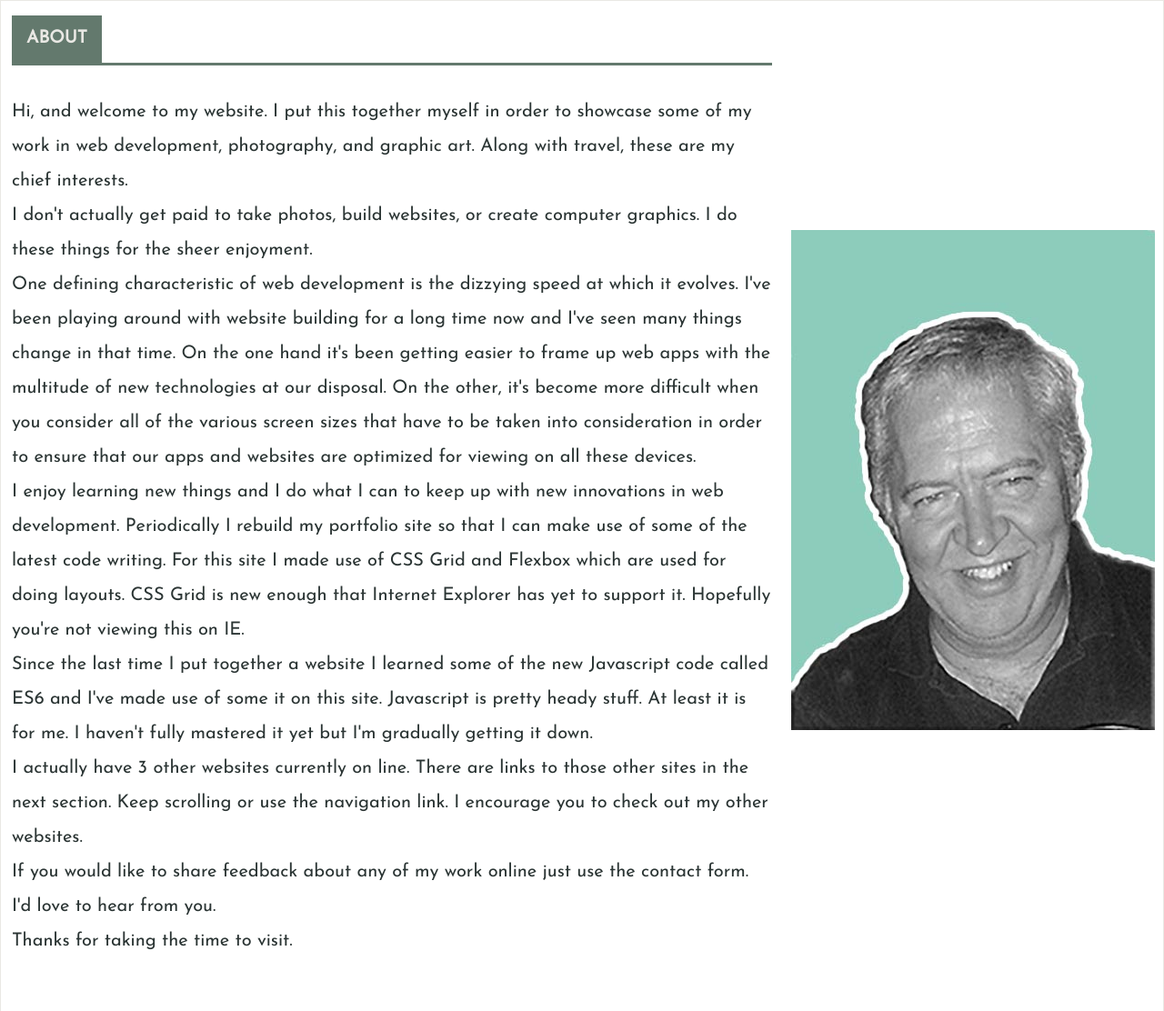
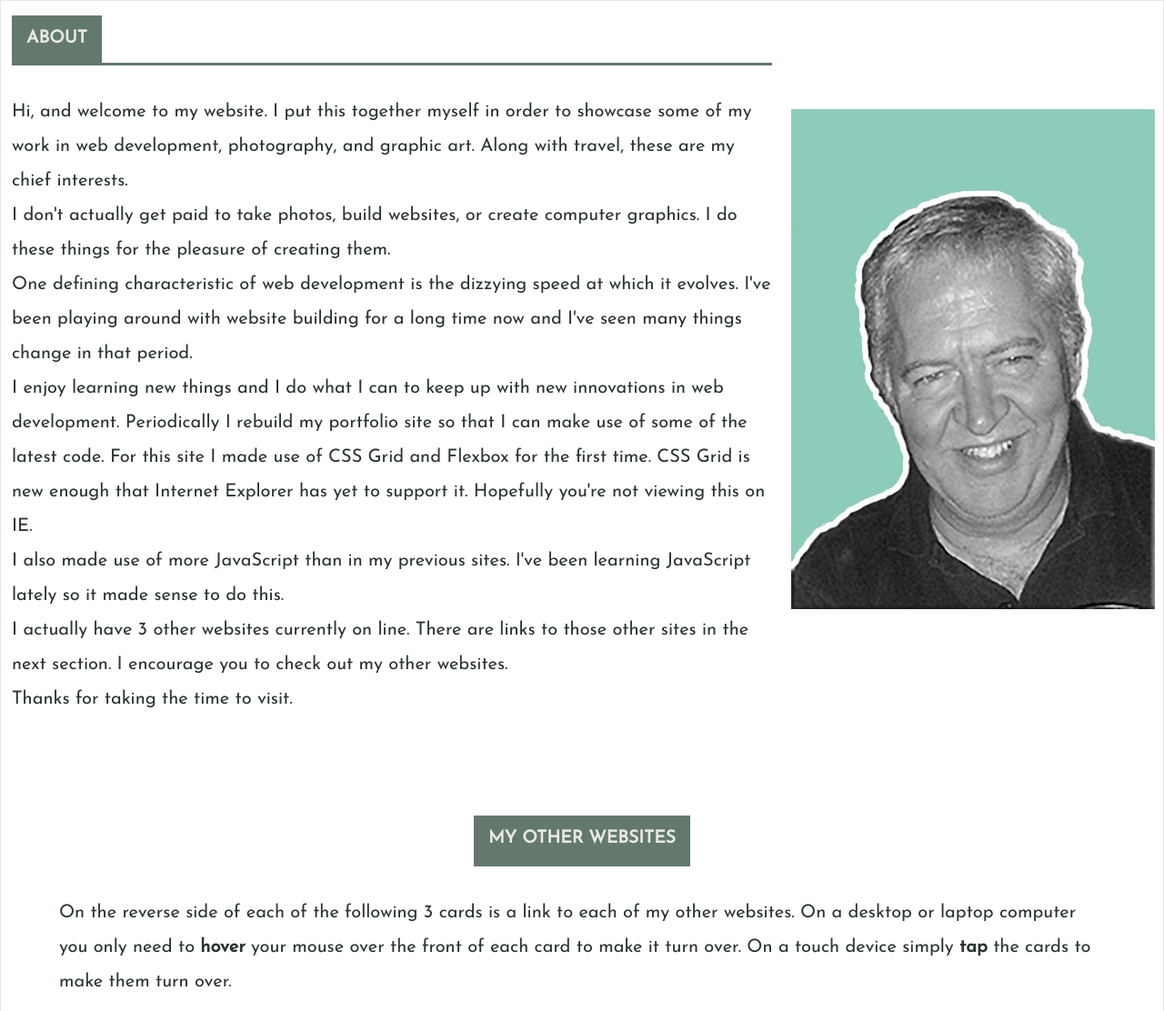
Before and after one commit to vanpixxer/portfolio18, a website: page index.html in a window 1280 px wide. Shown: the part 800-1912 px from the top of the page at 91% size. Drawn offline with Linux system fonts and the light colour scheme.

Commit message:
Made the whole app responsive for optimal viewing on small screens

```diff
--- a/index.html
+++ b/index.html
@@ -45,16 +45,12 @@
        <h2 class="about__title" ><span>ABOUT</span></h2>
 
            <p>Hi, and welcome to my website. I put this together myself in order to showcase some of my work in web development, photography, and graphic art. Along with travel, these are my chief interests.</p>
-           <p>I don't actually get paid to take photos, build websites, or create computer graphics. I do these things for the sheer enjoyment.</p>
-           <P>One defining characteristic of web development is the dizzying speed at which it evolves. I've been playing around with website building for a long time now and I've seen many things change in that time.
-           On the one hand it's been getting easier to frame up web apps with the multitude of new technologies at our disposal. On the other, it's become more difficult when you consider all of the various screen sizes that
-         have to be taken into consideration in order to ensure that our apps and websites are optimized for viewing on all these devices.</p>
-         <p>I enjoy learning new things and I do what I can to keep up with new innovations in web development. Periodically I rebuild my portfolio site so that I can make use of some of the latest code writing. For this
-         site I made use of CSS Grid and Flexbox which are used for doing layouts.  CSS Grid is new enough that Internet Explorer has yet to support it. Hopefully you're not viewing this on IE.</p>
-         <P>Since the last time I put together a website I learned some of the new Javascript code called ES6 and I've made use of some it on this site. Javascript is pretty heady stuff. At least it is for me. I haven't
-         fully mastered it yet but I'm gradually getting it down.</p>
-         <p>I actually have 3 other websites currently on line. There are links to those other sites in the next section. Keep scrolling or use the navigation link. I encourage you to check out my other websites.</p>
-         <p>If you would like to share feedback about any of my work online just use the contact form. I'd love to hear from you.</p>
+           <p>I don't actually get paid to take photos, build websites, or create computer graphics. I do these things for  the pleasure of creating them.</p>
+           <P>One defining characteristic of web development is the dizzying speed at which it evolves. I've been playing around with website building for a long time now and I've seen many things change in that period.</p>
+         <p>I enjoy learning new things and I do what I can to keep up with new innovations in web development. Periodically I rebuild my portfolio site so that I can make use of some of the latest code. For this
+         site I made use of CSS Grid and Flexbox for the first time.  CSS Grid is new enough that Internet Explorer has yet to support it. Hopefully you're not viewing this on IE.</p>
+         <P>I also made use of more JavaScript than in my previous sites. I've been learning  JavaScript lately so it made sense to do this.</p>
+         <p>I actually have 3 other websites currently on line. There are links to those other sites in the next section. I encourage you to check out my other websites.</p>
          <p>Thanks for taking the time to visit.</p>
    </section><!-- about -->
    <aside id="sidebar">
@@ -69,6 +65,7 @@
   <p class=cards__intro>On the reverse side of each of the following 3 cards is a link to each of my other websites. On a desktop or laptop
   computer you only need to <strong>hover</strong> your mouse over the front of each card to make it turn over. On a touch device simply <strong>tap</strong> the cards to
 make them turn over.</p>
+<div id="card__holder">
     <div class="card card1">
          <div class="card__side card__side--front">
              <div class="card__picture card__picture--1">
@@ -127,6 +124,7 @@ make them turn over.</p>
     </div><!-- card -->
 
 
+
 <!-- THIRD CARD -->
     <div class="card card3">
          <div class="card__side card__side--front">
@@ -154,6 +152,7 @@ make them turn over.</p>
                 </div>
          </div>
     </div><!-- card -->
+  </div><!-- card__holder -->
 </section>
 
 
--- a/sass/base/_base.scss
+++ b/sass/base/_base.scss
@@ -46,7 +46,7 @@ html {
                                     "graphics graphics graphics"
                                     "contact contact contact";
 }
-@media all and (max-width: 50em) {
+@media all and (max-width: 50rem) {
     #wrapper {
       margin: 0;
       padding: .5rem;
--- a/sass/layout/_websites.scss
+++ b/sass/layout/_websites.scss
@@ -1,10 +1,6 @@
 #websites {
   margin-top: 5rem;
   grid-area: sites;
-  display: flex;
-  flex-direction: row;
-  overflow-y: auto;
-  justify-content: space-around;
 }
 
 .websites{
@@ -16,6 +12,8 @@
 
   .cards__intro {
     font-size: 1.25rem;
+    max-width: 90%;
+    margin: 0 auto;
   }
 
 // functionality
@@ -223,6 +221,7 @@
         display: flex;
         flex-grow: 1;
         }
+
 @media all and (max-width: 82.5rem) {
    #websites {
      display:flex;
@@ -238,8 +237,22 @@
      margin-top: 4rem;
    }
 }
+
+
 @media all and (max-width: 23rem) {
   .card {
     max-width: 100%;
   }
 }
+
+@media all and (min-width: 83rem) {
+  #card__holder {
+     display: flex;
+     flex-direction: row;
+     justify-content: space-between;
+    margin-left: 12rem;
+  }
+  .card {
+    margin-top: 3rem;
+  }
+}
```
Also changed, not shown: css/style.css, favicon.ico (added), img/photos/greek-athlete.jpg (added).
